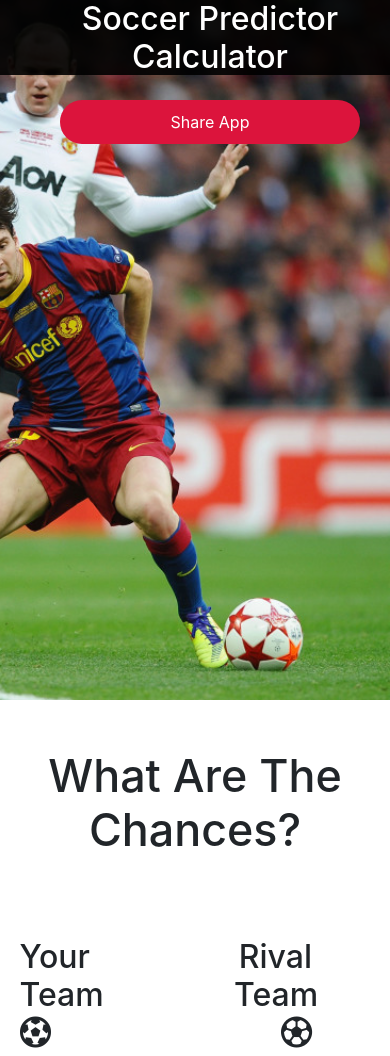
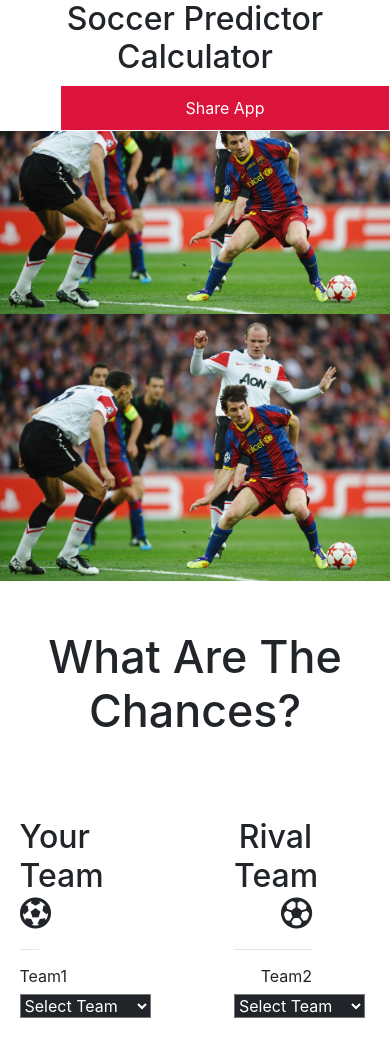
Before and after one commit to MichaelOsarumwense/SoccerPredictorCalculator-M2, a plain HTML site: page templates/index.html in a window 390 px wide. Shown: the top 1056 px of the page. Drawn offline with nearby package versions, Linux system fonts and the light colour scheme; files that its build step writes are made by us from their sources; files whose address does not match are found by name.

Commit message:
Added styling for Nav Bar

```diff
--- a/static/css/style.css
+++ b/static/css/style.css
@@ -16,38 +16,36 @@
   position: relative;
 }
 
-.navalert-container {
-  position: absolute;
-  top: 0;
-  left: 0;
-  z-index: 1;
-  padding-left: 0;
-  padding-right: 0;
+.navbar-dark .navbar-toggler {
+    color: rgba(255,255,255,.5);
+    border: 0;
+    margin-right: 15px;
 }
 
 /* navbar */
-#nav-bar {
-  margin-bottom: 0;
-  width: 100%;
-  background-color: rgba(0, 0, 0, 0.9);
-  border: 0;
-  color: white;
-  height: 75px;
-  font-weight: bold;
+#shareButton{
+    border-radius: 10px;
+    color: white;
+    border: none;
+    outline:none;
+}
+.navbar-toggler {
+  border: none;
+  width: 1em;
+  float: right;
 }
 
-#mail {
-  float: right;
-  margin-right: 30px;
-  margin-top: 15px;
-  border: 0px;
-  border-radius: 55px;
+.navbar-custom {
+    padding-top: 1rem;
+    padding-bottom: 1rem;
+    background-color: rgba(0,0,0,.7);
 }
 
-#logo {
-  float: left;
-  margin-top: 15px;
-  margin-left: 30px;
+.navbar-custom .navbar-brand {
+    text-transform: uppercase;
+    font-size: 1rem;
+    letter-spacing: .1rem;
+    font-weight: 700;
 }
 
 /* Footer */
@@ -177,10 +175,6 @@ button {
   margin: auto;
 }
 
-button:hover {
-  background-color: red;
-}
-
 /* sticky */
 .sticky {
     position: fixed;
@@ -190,12 +184,6 @@ button:hover {
 
 /* Extra small devices (phones, 600px and down) */
 @media only screen and (max-width: 600px) {
-    .sticky {
-    position: relative;
-    top: 0;
-    width: 100%
-  }
-
   #my_Chances{
     width: 72px;
 }
@@ -229,16 +217,16 @@ button:hover {
     width: 40%;
   }
 
-  .landing-container {
-  height: 700px;
+   .landing-container {
+  height: 450px;
   width: 100%;
   /*no-repeat bottom right fixed*/
-  background: url("/static/images/1.jpg")
-    no-repeat bottom right fixed;
-  -webkit-background-size: cover;
-  -moz-background-size: cover;
-  -o-background-size: cover;
-  background-size: cover;
+  background: url("/static/images/3.jpg")
+ bottom right fixed;
+  -webkit-background-size: contain;
+  -moz-background-size: contain;
+  -o-background-size: contain;
+  background-size: contain;
 
   display: flex;
   align-items: center;
@@ -261,15 +249,14 @@ h5{
     width: auto;
   }
   .landing-container {
-  height: 700px;
+  height: 450px;
   width: 100%;
   /*no-repeat bottom right fixed*/
-  background: url("/static/images/3.jpg")
-    no-repeat bottom right fixed;
-  -webkit-background-size: cover;
-  -moz-background-size: cover;
-  -o-background-size: cover;
-  background-size: cover;
+  background: url("/static/images/3.jpg") bottom right fixed;
+  -webkit-background-size: contain;
+  -moz-background-size: contain;
+  -o-background-size: contain;
+  background-size: contain;
 
   display: flex;
   align-items: center;
@@ -300,7 +287,7 @@ h5{
   top: 0;
   right: 15px;
   border: 3px solid #f1f1f1;
-  z-index: 9;
+  z-index: 1031;
   color: #4c4343;
 
 }
```
